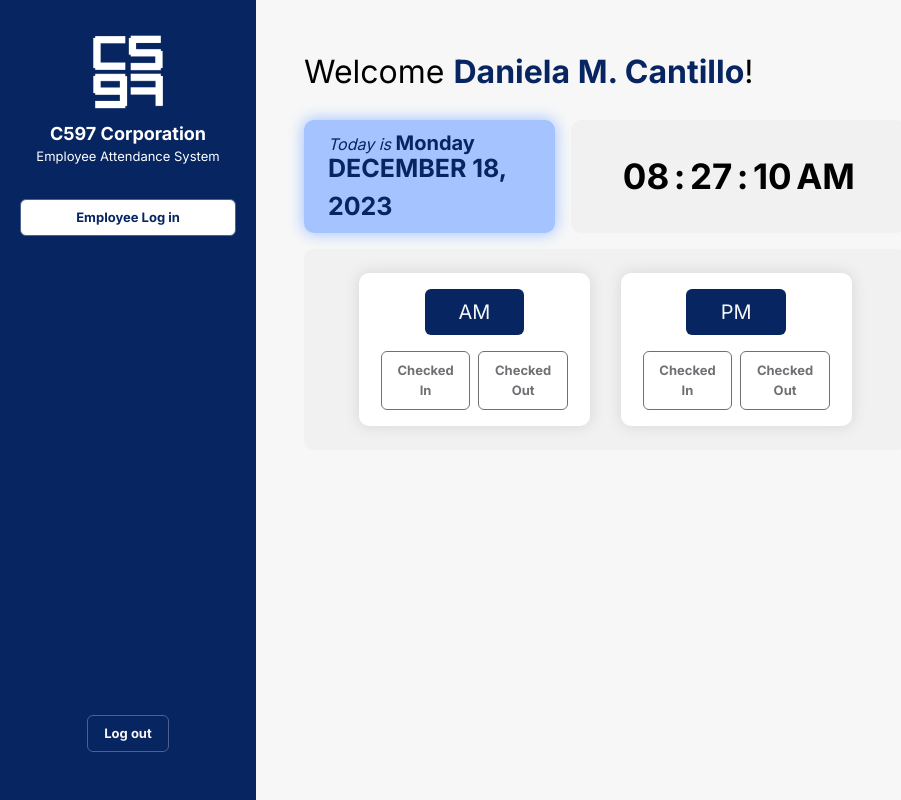
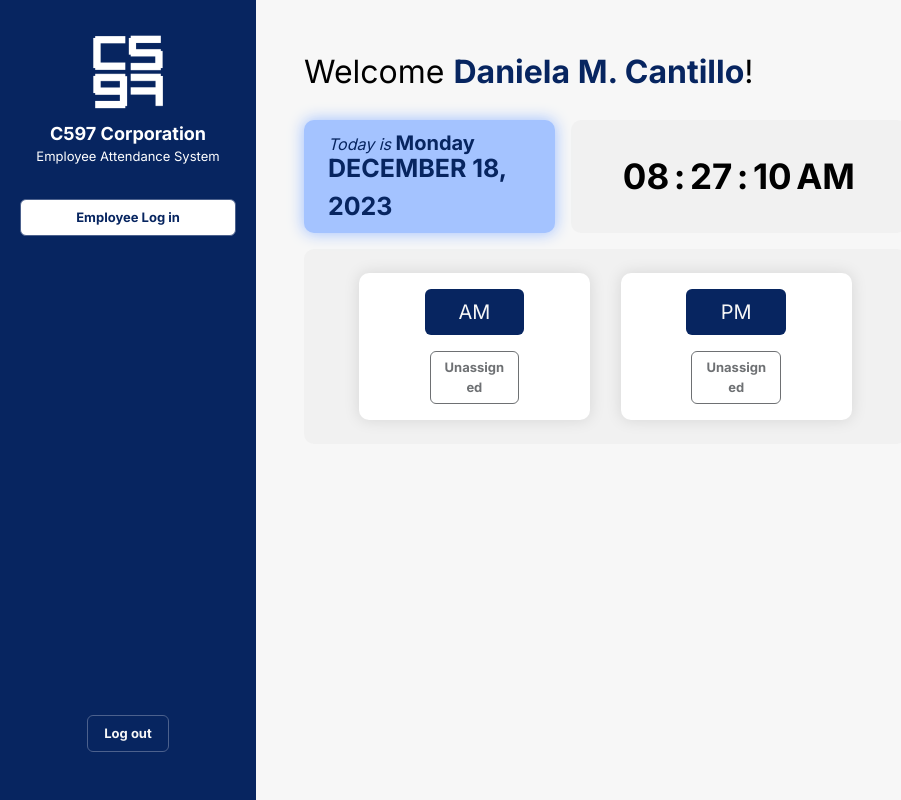
Before and after one commit to Dee-17/Employee-Attendance-Management-System, a PHP site: page /employee-attendance-system.php in a window 1280 px wide. Shown: the whole page, without its empty margins (0-901 px from the left). Run offline with PHP 8.4, Linux system fonts and the light colour scheme; a user stored in the database is signed in; data comes from the database, SQL or seed files in the repository.

Commit message:
Update employee-attendance-system.php
add condition if shift is unassigned

```diff
--- a/employee-attendance-system.php
+++ b/employee-attendance-system.php
@@ -113,15 +113,19 @@
                             <div class="am_title container w-50 mb-3 rounded-2 p-2"><p class="m-0">AM</p></div>
                             <form class="in_out_button row gap-2 m-0 p-0 justify-content-center" action="">
                                 <?php
-                                // LOG AM
-                                if ($row['am_in'] === null && ($employeeShift == 'Morning Shift' || $employeeShift == 'Both')) {
-                                    echo '<button class="btn in_button col col-auto" onclick="logAM()">AM</button>';
+                                            // Display "Unassigned" button when its != to shift
+                                            if ($employeeShift !== 'Morning Shift') {
+                                                echo '<button class="btn in_button col col-auto" disabled style="font-size: small;">Unassigned</button>';
                                             } else {
+                                                // Display "AM" button if not checked in for PM and it's the Afternoon Shift
+                                                if ($row['am_in'] === null && $employeeShift == 'Morning Shift') {
+                                                    echo '<button class="btn in_button col col-auto" onclick="logAM()">PM</button>';
+                                                } else {
+                                                    // Display "Checked In" button if PM is checked in
                                                     echo '<button class="btn in_button col col-auto" disabled style="font-size: small;">Checked In</button>';
-
                                                 }
 
-                                // Add the JavaScript function to log AM time using AJAX
+                                                // Add the JavaScript function to log PM time using AJAX
                                                 echo '<script>
                                                         function logAM() {
                                                             var xhr = new XMLHttpRequest();
@@ -136,14 +140,15 @@
                                                         }
                                                     </script>';
 
-                                // OUT AM
-                                if ($row['am_out'] === null && ($employeeShift == 'Morning Shift' || $employeeShift == 'Both')) {
+                                                // Display "OUT" button if not checked out for PM and it's the Afternoon Shift
+                                                if ($row['am_out'] === null && $employeeShift == 'Morning Shift') {
                                                     echo '<button class="btn out_button col col-auto" onclick="logAMOut()">OUT</button>';
                                                 } else {
+                                                    // Display "Checked Out" button if PM is checked out
                                                     echo '<button class="btn in_button col col-auto" disabled style="font-size: small; padding: 9px;">Checked Out</button>';
                                                 }
 
-                                // Add the JavaScript function to log AM out time using AJAX
+                                                // Add the JavaScript function to log PM out time using AJAX
                                                 echo '<script>
                                                         function logAMOut() {
                                                             var xhr = new XMLHttpRequest();
@@ -157,6 +162,7 @@
                                                             xhr.send();
                                                         }
                                                     </script>';
+                                            }
                                             ?>
                                         </form>
                                     </div>
@@ -164,10 +170,15 @@
                                         <div class="pm_title container w-50 mb-3 rounded-2 p-2"><p class="m-0">PM</p></div>
                                         <form class="in_out_button row gap-2 m-0 p-0 justify-content-center" action="">
                                             <?php
-                                    // Display PM button based on condition
-                                    if ($row['pm_in'] === null && ($employeeShift == 'Afternoon Shift' || $employeeShift == 'Both')) {
+                                            // Display "Unassigned" button when its != to shift
+                                            if ($employeeShift !== 'Afternoon Shift') {
+                                                echo '<button class="btn in_button col col-auto" disabled style="font-size: small;">Unassigned</button>';
+                                            } else {
+                                                // Display "AM" button if not checked in for PM and it's the Afternoon Shift
+                                                if ($row['pm_in'] === null && $employeeShift == 'Afternoon Shift') {
                                                     echo '<button class="btn in_button col col-auto" onclick="logPM()">PM</button>';
                                                 } else {
+                                                    // Display "Checked In" button if PM is checked in
                                                     echo '<button class="btn in_button col col-auto" disabled style="font-size: small;">Checked In</button>';
                                                 }
 
@@ -186,15 +197,15 @@
                                                         }
                                                     </script>';
 
-
-                                            // Display AM out button based on condition
-                                            if ($row['pm_out'] === null && ($employeeShift == 'Afternoon Shift' || $employeeShift == 'Both')) {
+                                                // Display "OUT" button if not checked out for PM and it's the Afternoon Shift
+                                                if ($row['pm_out'] === null && $employeeShift == 'Afternoon Shift') {
                                                     echo '<button class="btn out_button col col-auto" onclick="logPMOut()">OUT</button>';
                                                 } else {
+                                                    // Display "Checked Out" button if PM is checked out
                                                     echo '<button class="btn in_button col col-auto" disabled style="font-size: small; padding: 9px;">Checked Out</button>';
                                                 }
 
-                                        // Add the JavaScript function to log AM out time using AJAX
+                                                // Add the JavaScript function to log PM out time using AJAX
                                                 echo '<script>
                                                         function logPMOut() {
                                                             var xhr = new XMLHttpRequest();
@@ -208,9 +219,11 @@
                                                             xhr.send();
                                                         }
                                                     </script>';
+                                            }
                                             ?>
+                                        </form>
 
-                            </form>
+
                             <!-- Alert Message -->
                             <!-- <div class="alert_container card mt-3">
 
```
Lines whose indentation alone changed are shown as unchanged.
